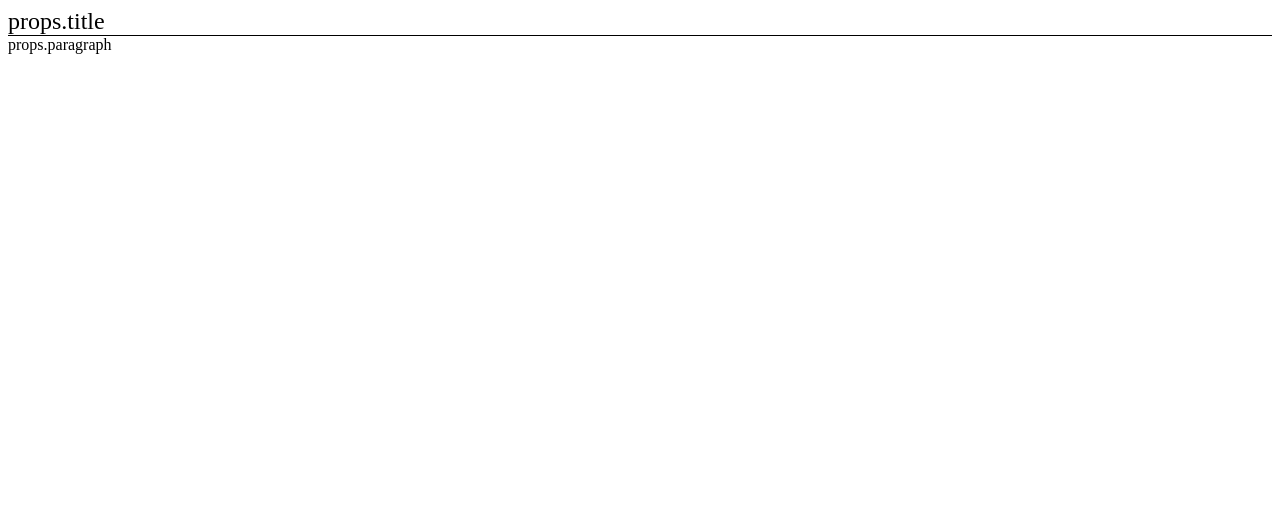
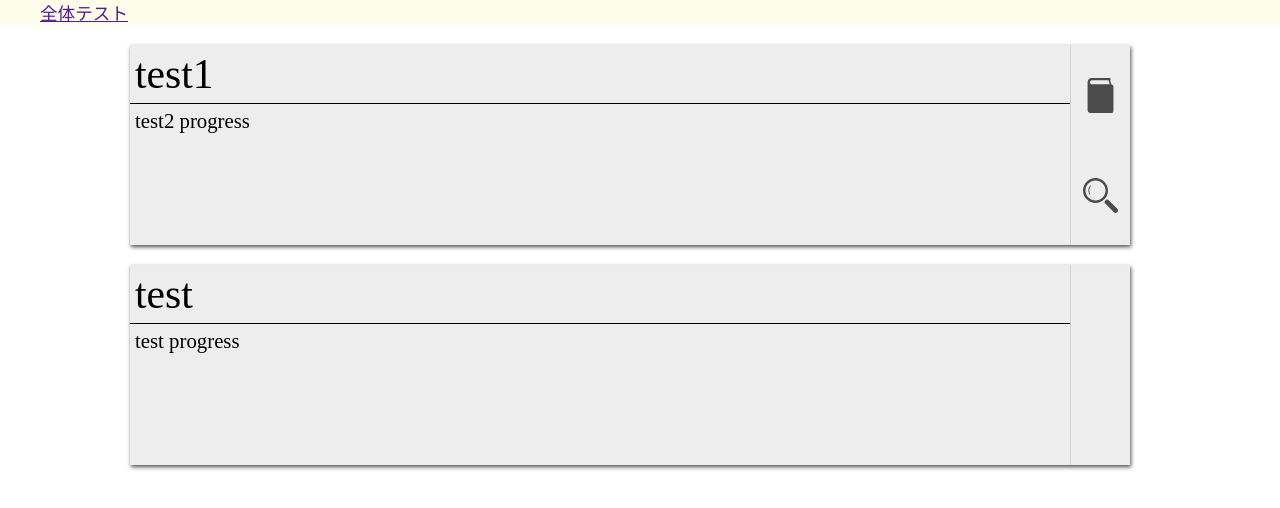
Before and after one commit to qwertyhoge/ygg_trpg_explain, a React app: page / in a window 1280 px wide. Shown: the top 508 px of the page. Built offline with nearby package versions, Linux system fonts and the light colour scheme.

Commit message:
made components having links to other pages

```diff
--- a/package.json
+++ b/package.json
@@ -39,6 +39,7 @@
     "webpack-dev-server": "^3.4.1"
   },
   "devDependencies": {
-    "@babel/preset-react": "^7.18.6"
+    "@babel/preset-react": "^7.18.6",
+    "file-loader": "^6.2.0"
   }
 }
--- /dev/null
+++ b/public/common.css
@@ -0,0 +1,3 @@
+body{
+    margin: 0px;
+}
--- a/public/index.html
+++ b/public/index.html
@@ -1,6 +1,7 @@
 <html>
 <head>
     <meta charset="utf-8">
+    <link href="./common.css" rel="stylesheet">
     <title>react_intro</title>
 </head>
 <body>
--- /dev/null
+++ b/src/Breadcrumb.jsx
@@ -0,0 +1,39 @@
+function Breadcrumb(props) {
+    const breadcrumbOlStyles = {
+        display: 'inline-block',
+        listStyleType: 'none',
+        fontSize: 0,
+    };
+    const breadcrumbLiStyles = {
+        display: 'inline-block',
+        fontSize: '1.1rem',
+    };
+
+    const arrayToBreadcrumb = (arr) => {
+        return <ol className="breadcrumb" style={breadcrumbOlStyles}>
+            {
+            arr.map((l, i) => {
+                let liClass = "breadcrumb-item";
+                if(i == 0){
+                    liClass += " breadcrumb-item-start"
+                }else if(i == arr.length - 1){
+                    liClass += " breadcrumb-item-end"
+                }else{
+                    liClass += " breadcrumb-item-way"
+                }
+                return <li className={liClass} style={breadcrumbLiStyles} key={l.key}>
+                    <a className="breadcrumb-link" href={l.href}>
+                        {l.name}
+                    </a>
+                </li>
+            })
+            }
+        </ol>
+    }
+
+    return (
+    props.route && arrayToBreadcrumb(props.route)
+    );
+}
+
+export default Breadcrumb;
--- a/src/ProgressCard.jsx
+++ b/src/ProgressCard.jsx
@@ -1,18 +1,59 @@
+import bookSvg from './book.svg'
+import loupeSvg from './loupe.svg'
+
 function ProgressCard(props) {
     const headerStyles = {
         borderBottom: '1px solid black',
-        fontSize: '1.5em'
+        fontSize: '2.0em',
+        padding: '5px'
     };
+    const cardStyles = {
+        maxWidth: '1000px',
+        minHeight: '200px',
+        backgroundColor: '#ededed',
+        boxShadow: '1px 2px 4px 0px #4f4f4f',
+        margin: '20px 0px',
+        display: 'flex',
+        fontSize: '1.3em'
+    };
+    const paragraphStyles = {
+        margin: '5px'
+    }
+    const infoStyles= {
+        display: 'flex',
+        flexDirection: 'column',
+        justifyContent: 'space-around',
+        alignItems: 'center',
+        width: '60px',
+        boxSizing: 'border-box',
+        borderLeft: '1px solid #d2d2d2',
+        padding: '0px 12px'
+    }
 
     return (
-        <div className="progress-card">
-            <div style={headerStyles}>
-                props.title
+        <div className="progress-card" style={cardStyles}>
+            <div style={{flexGrow: 1}}>
+                <div style={headerStyles}>
+                    {props.title}
+                </div>
+                <div style={paragraphStyles}>
+                    {props.paragraph}
+                </div>
             </div>
-            <div>
-                props.paragraph
+            <div className="info" style={infoStyles}>
+                {props.reference &&
+                <a href={props.reference}>
+                    <img src={bookSvg} style={{width: '100%'}}>
+                    </img>
+                </a>
+                }
+                {props.detail &&
+                <a href={props.detail}>
+                    <img src={loupeSvg} style={{width: '100%'}}>
+                    </img>
+                </a>
+                }
             </div>
-            {props.link && <a href={props.link}><img src="./hint.jpg"></img></a>}
         </div>
     );
 }
--- a/src/app.jsx
+++ b/src/app.jsx
@@ -1,16 +1,48 @@
 import ProgressCard from "./ProgressCard";
+import Breadcrumb from "./Breadcrumb"
 
-function App() {
+function App(props) {
+    const mainStyle = {
+        maxWidth: '1020px',
+        margin: '10px auto'
+    };
+    const headerStyles = {
+        background: '#fefcea'
+    }
+
     return (
-        <div className="App">
-            <header className="App-header">
-
+        <div className="app">
+            <header className="app-header" style={headerStyles}>
+                <Breadcrumb
+                    route={[
+                        {
+                            href: "",
+                            name: "全体",
+                            key: 'index'
+                        },
+                        {
+                            href: "",
+                            name: "テスト",
+                            key: 'test'
+                        }
+                    ]}
+                >
+                </Breadcrumb>
             </header>
-            <ProgressCard
-                title="test"
-                paragraph="test progress"
-            >
-            </ProgressCard>
+            <div className="main" style={mainStyle}>
+                <ProgressCard
+                    title="test1"
+                    paragraph="test2 progress"
+                    reference="test reference"
+                    detail="test detail"
+                >
+                </ProgressCard>
+                <ProgressCard
+                    title="test"
+                    paragraph="test progress"
+                >
+                </ProgressCard>
+            </div>
         </div>
     );
 }
--- a/webpack.config.js
+++ b/webpack.config.js
@@ -20,6 +20,10 @@ module.exports = {
                     loader: "babel-loader",
                 },
                 include: path.resolve(__dirname, "src")
+            },
+            {
+                test: /.(png|jpg|gif|svg)$/,
+                loader: 'file-loader'
             }
         ]
     }
```
Also changed, not shown: src/book.svg (added), src/loupe.svg (added).
